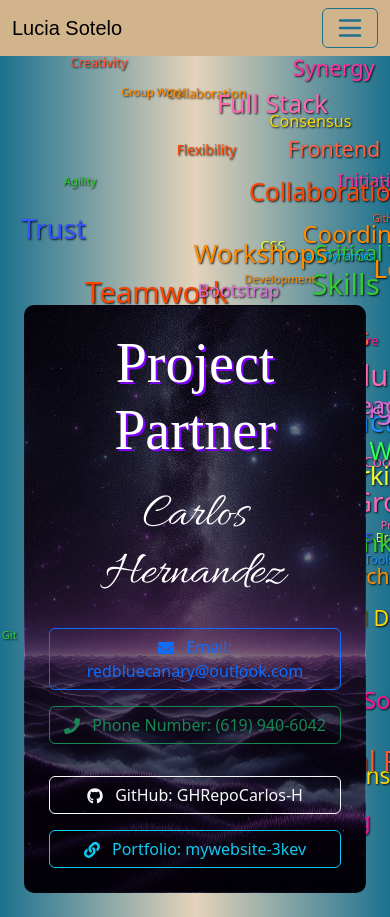
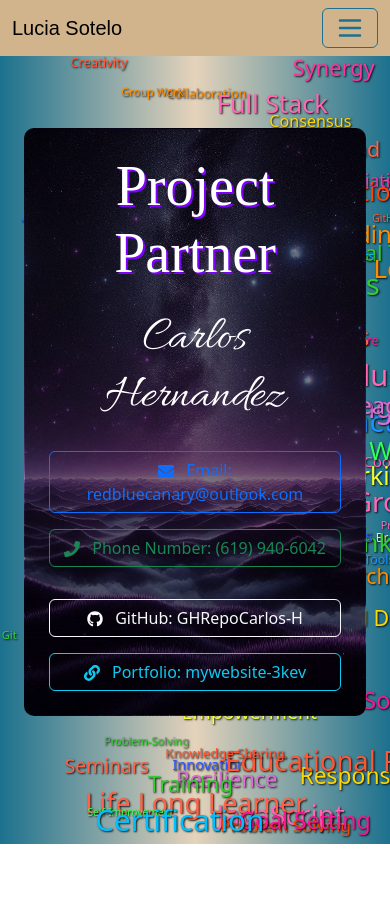
Before and after one commit to luciamsotelo/portfolio, a React (Create React App) app: page /collaboration in a window 390 px wide. After the commit the page ends 844 px from the top, so only its background shows below. Built offline with nearby package versions, Linux system fonts and the light colour scheme; a web font is replaced by a local one.

Commit message:
fixed cell phone view in my collab page

```diff
--- a/src/components/collab.js
+++ b/src/components/collab.js
@@ -3,13 +3,12 @@ import React from 'react';
 import { Container, Row, Col, Card, Button } from 'react-bootstrap';
 import { FaGithub, FaEnvelope, FaPhone, FaLink } from 'react-icons/fa'; // Ensure to install react-icons
 import Carlos from '../images/carlos-portfolio.png'; // Path to your image
-import WordCloud from './wordCloud'; // Import the WordCloud component
 import '../styles/collab_page.css';
 
 const PartnerSection = () => {
   return (
     <div className="mt-5">
-      <Container className="p-4" style={{ margin: '225px auto' , borderRadius: '10px' }}>
+      <Container className="p-4" style={{ margin: '20px auto' , borderRadius: '10px' }}>
         <Row className="justify-content-center">
           <Col md={8} lg={6}>
             <Card
@@ -82,7 +81,6 @@ const PartnerSection = () => {
           </Col>
         </Row>
       </Container>
-      <WordCloud /> {/* Add the WordCloud component here */}
     </div>
   );
 }
--- a/src/pages/collab_page.js
+++ b/src/pages/collab_page.js
@@ -1,12 +1,14 @@
 import React from 'react'
 import Header from '../components/header'
 import Collab from '../components/collab'
+import WordCloud from '../components/wordCloud'; // Import the WordCloud component
 
 const collab_page = () => {
   return (
     <div>
       <Header />
       <Collab />
+      <WordCloud />
 
     </div>
   )
```
